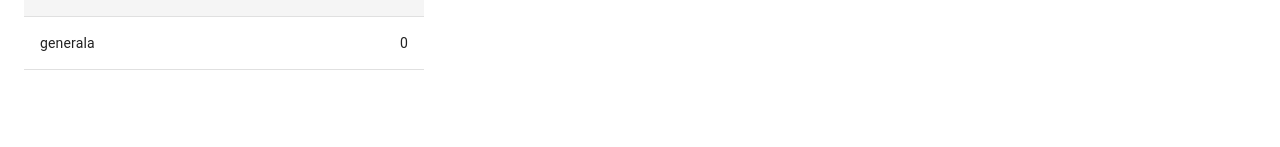
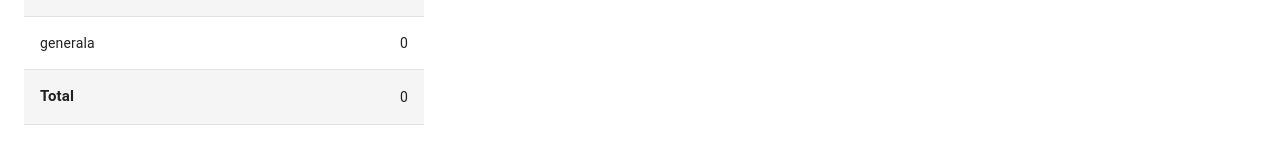
Before and after one commit to RoxanaCamara/unq-ui-roxana-camara-trabajo-final, a React (Create React App) app: page / in a window 1280 px wide. Shown: the part 650-797 px from the top of the page. Built offline with nearby package versions, Linux system fonts and the light colour scheme.

Commit message:
Logica del juego

```diff
--- a/src/components/game/Game.jsx
+++ b/src/components/game/Game.jsx
@@ -5,7 +5,7 @@ import TableGame from '../table/Table';
 import { Contenedor } from '../nav/Contenedor';
 import { Box, Grid } from '@material-ui/core';
 import { makeStyles } from '@material-ui/core/styles';
-import { SessionContext } from '../helper/Session';
+import { SessionContext, useTiradas } from '../helper/Session';
 import Typography from '@material-ui/core/Typography';
 
 
@@ -20,129 +20,17 @@ const useStyles = makeStyles((theme) => ({
 
 const Game = () => {
 
-    const [oportunidades, setOportunidades] = useState(1)
-    const [inicioPartida, setinicioPartida] = useState(false)
     const { state, actions } = useContext(SessionContext)
-    const { dadosGuardados, tiradas, eliminarTirada } = state
-    const { settiradas, seteliminarTirada } = actions
+    const { dadosGuardados, tiradas, eliminarTirada, oportunidades, inicioPartida, dadosValor, tiradasEspeciales } = state
+    const { settiradas, seteliminarTirada, setOportunidades, setinicioPartida, setDadosValor, settiradasEspeciales } = actions
+    const { changeValueDados, tiradaValues, handleDadosEstaticos, handleSolo, handleTiradasEspeciales, handleDices, noseComoLlamarlo } = useTiradas()
+
     const classes = useStyles();
-    const [dadosValor, setDadosValor] = useState([])
-    const [tiradasEspeciales, settiradasEspeciales] = useState({ escalera: false, poker: false, full: false, generala: false })
     const { escalera, poker, full, generala } = tiradasEspeciales
 
-    const tiradaValues = () => {
-        let dices = []
-        for (let i = 0; i < 5; i++) {
-            let number = Math.floor(Math.random() * 6) + 1
-            dices.push(number)
-        }
-        setDadosValor(dices);
-    }
-
-    const handleDices = (event) => {
-        event.preventDefault()
-        setinicioPartida(!inicioPartida)
-        if (inicioPartida) {
-            tiradaValues()
-        }
-    }
-
-    const handleSolo = (num) => {
-        let newTirada = tiradas
-        let n = num - 1
-        let cant = cantidadDeRepetidos(num)
-        let valor = cant * num
-        newTirada[n].value = valor
-        newTirada[n].played = true
-        settiradas(newTirada)
-        reinicio()
-    }
-
-    const reinicio = () => {
-        setinicioPartida(false)
-        setDadosValor([])
-        setOportunidades(1)
-    }
-
-    const handleDadosEstaticos = () => {
-        console.log("handleDadosEstaticos")
-        if (oportunidades < 3) {
-            console.log(oportunidades)
-            setOportunidades(oportunidades + 1)
-            let dn = dadosValor
-            for (let i = 0; i < 5; i++) {
-                if (dadosGuardados[i] == 0) {
-                    let number = Math.floor(Math.random() * 6) + 1
-                    dn[i] = number
-                }
-            }
-            setDadosValor(dn)
-        }else{
-            console.log(oportunidades)
-            let nn = hayTiradasParaSacrificar()
-            console.log(nn)
-            seteliminarTirada(nn)
-        }
-    }
-
-    const handleTiradasEspeciales = (index, puntaje) => {
-        let newTirada = tiradas
-        newTirada[index].value = puntaje
-        settiradas(newTirada)
-        reinicio()
-    }
-
-    const esEscalera = () => {
-        return false
-    }
-
-    const esGenerala = () => {
-        return existeEsaCAntRepetidos(5)
-    }
-
-    const esPoker = () => {
-        return existeEsaCAntRepetidos(4) && existeEsaCAntRepetidos(1)
-    }
-
-    const esFull = () => {
-        return existeEsaCAntRepetidos(3) && existeEsaCAntRepetidos(2)
-    }
-
-    const existeEsaCAntRepetidos = (num) => {
-        let valor = false
-        dadosValor.forEach(function (i) { valor = valor || cantidadDeRepetidos(i) == num });
-        return valor
-    }
-
-    const hayTiradasParaSacrificar = () => {
-        let bool = true
-        tiradas.forEach(function(elemento, indice) {
-            bool = bool && elemento.played
-        })
-        return bool
-    }
-
-    const cantidadDeRepetidos = (specificNumber) => {
-        return dadosValor.filter(n => n == specificNumber).length
-    }
-
-    const noseComoLlamarlo = () => {
-        let myArray = dadosValor;
-        let sinRepetidosDadosvalor = [...new Set(myArray)];
-        let otroArray = sinRepetidosDadosvalor.filter(n => tiradas[n - 1].value == 0)
-        return otroArray
-    }
-
     useEffect(() => {
-        cantidadDeRepetidos()
-        settiradasEspeciales({ escalera: esEscalera(), poker: esPoker(), full: esFull(), generala: esGenerala() })
-
+        changeValueDados()
     }, [dadosValor]
-    )
-
-    useEffect(() => {
-        tiradaValues()
-    }, [inicioPartida]
     )
 
     useEffect(() => {
--- a/src/components/helper/Session.jsx
+++ b/src/components/helper/Session.jsx
@@ -1,4 +1,4 @@
-import { createContext, useState } from "react";
+import { createContext, useContext, useState } from "react";
 
 const dadosSeleccionados = [0,0,0,0,0]
 const nombreTiradas = [
@@ -19,45 +19,165 @@ export const SessionContext = createContext({
         dadosGuardados: dadosSeleccionados,
         tiradas:nombreTiradas,
         dadosValor: [],
-        eliminarTirada: false
+        eliminarTirada: false,
+        oportunidades: 1,
+        inicioPartida: false,
+        tiradasEspeciales: { escalera: false, poker: false, full: false, generala: false }
     },
     actions: {
         setDadosGuardados: (num) => { },
         settiradas: (nn) => { },
         setDadosValor: (nn) => { },
-        seteliminarTirada: (nn) => { }
+        seteliminarTirada: (nn) => { },
+        setOportunidades: (nn) => { },
+        setinicioPartida : (nn) => { },
     }
 })
 
 export const SessionProvider = ({ children }) => {
-    const [dadosGuardados, setDadosGuardados] = useState(dadosSeleccionados)
+    const [inicioPartida, setinicioPartida] = useState(false)
+    const [oportunidades, setOportunidades] = useState(1)
     const [tiradas, settiradas] = useState(nombreTiradas)
     const [dadosValor, setDadosValor] = useState([])
+    const [tiradasEspeciales, settiradasEspeciales] = useState({ escalera: false, poker: false, full: false, generala: false })
+    const [dadosGuardados, setDadosGuardados] = useState(dadosSeleccionados)
     const [eliminarTirada, seteliminarTirada] = useState(false)
 
     const state = {
         dadosGuardados,
         tiradas,
         dadosValor,
-        eliminarTirada
+        eliminarTirada,
+        oportunidades,
+        inicioPartida,
+        tiradasEspeciales
     }
 
     const actions = {
         setDadosGuardados,
         settiradas,
         setDadosValor,
-        seteliminarTirada
+        seteliminarTirada,
+        setOportunidades,
+        setinicioPartida,
+        settiradasEspeciales
     }
-
-    return <SessionContext.Provider value={{ state, actions }}>
-        {children}
-    </SessionContext.Provider>
+    return <SessionContext.Provider value={{ state, actions }}> {children} </SessionContext.Provider>
 }
 
 export const useTiradas = () => {
+    const { state, actions } = useContext(SessionContext)
+    const { dadosGuardados, tiradas, eliminarTirada, oportunidades, inicioPartida, dadosValor, tiradasEspeciales } = state
+    const { settiradas, seteliminarTirada, setOportunidades, setinicioPartida, setDadosValor, settiradasEspeciales } = actions
 
-    const login = () => {
-        return
+
+    const reinicio = () => {
+        setinicioPartida(false)
+        setDadosValor([])
+        setOportunidades(1)
     }
-    return { login }
+
+    const tiradaValues = () => {
+        let dices = []
+        for (let i = 0; i < 5; i++) {
+            let number = Math.floor(Math.random() * 6) + 1
+            dices.push(number)
+        }
+        setDadosValor(dices);
+    }
+
+
+    const handleSolo = (num) => {
+        let newTirada = tiradas
+        let n = num - 1
+        let cant = cantidadDeRepetidos(num)
+        let valor = cant * num
+        newTirada[n].value = valor
+        newTirada[n].played = true
+        settiradas(newTirada)
+        reinicio()
+    }
+
+    const esEscalera = () => {
+        return false
+    }
+
+    const esGenerala = () => {
+        return existeEsaCAntRepetidos(5)
+    }
+
+    const esPoker = () => {
+        return existeEsaCAntRepetidos(4) && existeEsaCAntRepetidos(1)
+    }
+
+    const esFull = () => {
+        return existeEsaCAntRepetidos(3) && existeEsaCAntRepetidos(2)
+    }
+
+    const existeEsaCAntRepetidos = (num) => {
+        let valor = false
+        dadosValor.forEach(function (i) { valor = valor || cantidadDeRepetidos(i) == num });
+        return valor
+    }
+
+    const hayTiradasParaSacrificar = () => {
+        let bool = true
+        tiradas.forEach(function(elemento) {
+            bool = bool && elemento.played
+        })
+        return !bool
+    }
+
+    const cantidadDeRepetidos = (specificNumber) => {
+        return dadosValor.filter(n => n == specificNumber).length
+    }
+
+    const noseComoLlamarlo = () => {
+        let myArray = dadosValor;
+        let sinRepetidosDadosvalor = [...new Set(myArray)];
+        let otroArray = sinRepetidosDadosvalor.filter(n => tiradas[n - 1].value == 0)
+        return otroArray
+    }
+
+    const handleTiradasEspeciales = (index, puntaje) => {
+        let newTirada = tiradas
+        newTirada[index].value = puntaje
+        newTirada[index].played = true
+        settiradas(newTirada)
+        reinicio()
+    }
+
+    const handleDices = (event) => {
+        event.preventDefault()
+        setinicioPartida(!inicioPartida)
+        if (inicioPartida) {
+            tiradaValues()
+        }
+    }
+
+    const handleDadosEstaticos = () => {
+        if (oportunidades < 3) {
+            setOportunidades(oportunidades + 1)
+            let dn = dadosValor
+            for (let i = 0; i < 5; i++) {
+                if (dadosGuardados[i] == 0) {
+                    let number = Math.floor(Math.random() * 6) + 1
+                    dn[i] = number
+                }
+            }
+            setDadosValor(dn)
+        }else{
+            console.log(oportunidades)
+            let nn = hayTiradasParaSacrificar()
+            seteliminarTirada(nn)
+        }
+    }
+
+    const changeValueDados = () => {
+        cantidadDeRepetidos()
+        settiradasEspeciales({ escalera: esEscalera(), poker: esPoker(), full: esFull(), generala: esGenerala() })
+    }
+
+
+    return {changeValueDados ,tiradaValues,reinicio,  handleDadosEstaticos, handleSolo, handleTiradasEspeciales, handleDices, noseComoLlamarlo }
 }
--- a/src/components/table/Table.jsx
+++ b/src/components/table/Table.jsx
@@ -1,4 +1,4 @@
-import React, { useContext, useState } from 'react';
+import React, { useContext } from 'react';
 import { withStyles, makeStyles } from '@material-ui/core/styles';
 import Table from '@material-ui/core/Table';
 import TableBody from '@material-ui/core/TableBody';
@@ -6,11 +6,11 @@ import TableCell from '@material-ui/core/TableCell';
 import TableContainer from '@material-ui/core/TableContainer';
 import TableHead from '@material-ui/core/TableHead';
 import TableRow from '@material-ui/core/TableRow';
-import Paper from '@material-ui/core/Paper';
 import { SessionContext } from '../helper/Session';
 import { faBan } from '@fortawesome/free-solid-svg-icons';
 import { FontAwesomeIcon } from '@fortawesome/react-fontawesome';
 import TiradaCheck from './TiradaCheck';
+import { Box } from '@material-ui/core';
 
 const StyledTableCell = withStyles((theme) => ({
   head: {
@@ -37,7 +37,6 @@ const useStyles  = makeStyles((theme) => ({
 }))
 
 const TableGame = () => {
-
   const { state } = useContext(SessionContext)
   const {  tiradas , eliminarTirada} = state
   const classes = useStyles();
@@ -59,19 +58,34 @@ const TableGame = () => {
                 {row.name}
               </StyledTableCell>
               <StyledTableCell align="right">
-            {  row.played && row.value== 0 ?
-            <FontAwesomeIcon icon={faBan} size="lg" />
-            :
-            row.value
-            }
+                {row.value}
               </StyledTableCell>
              {
-             eliminarTirada && <StyledTableCell align="right">
+             eliminarTirada  &&
+             <>
+             {
+               !row.played ?
+              <StyledTableCell align="right">
              <TiradaCheck tirada={row} index={index} />
                </StyledTableCell>
+               :
+               <StyledTableCell align="right">
+               <FontAwesomeIcon icon={faBan} size="lg" />
+                 </StyledTableCell> }
+            </>
             }
             </StyledTableRow>
           ))}
+          <StyledTableRow>
+              <StyledTableCell component="th">
+              <Box fontWeight="fontWeightBold" fontSize={15}>
+              Total
+              </Box>
+              </StyledTableCell>
+              <StyledTableCell align="right">
+                0
+              </StyledTableCell>
+            </StyledTableRow>
         </TableBody>
       </Table>
     </TableContainer>
--- a/src/components/table/TiradaCheck.jsx
+++ b/src/components/table/TiradaCheck.jsx
@@ -1,17 +1,20 @@
 import React, { useContext, useState } from 'react'
-import { SessionContext } from '../helper/Session';
+import { SessionContext, useTiradas } from '../helper/Session';
 import Checkbox from '@material-ui/core/Checkbox';
 
-
  const TiradaCheck = ({tirada, index}) => {
-  const { state } = useContext(SessionContext)
-  const {  tiradas , eliminarTirada} = state
-      const [checked, setChecked] = useState(false);
+  const { state, actions } = useContext(SessionContext)
+  const {  tiradas , eliminarTirada } = state
+  const { seteliminarTirada, settiradas } = actions
+  const [checked, setChecked ] = useState(false);
+  const { reinicio } = useTiradas()
 
   const handleChange = (event) => {
     event.preventDefault()
     if(event.target.checked){
-          tiradas[5].played = true
+      tiradas[index].played = true
+      seteliminarTirada(false)
+      reinicio()
     }
     setChecked(!checked)
   }
@@ -19,7 +22,6 @@ import Checkbox from '@material-ui/core/Checkbox';
   return (
     <>
       <Checkbox checked={checked} onChange={handleChange} inputProps={{ 'aria-label': 'primary checkbox' }} />
-
     </>
   )
 }
```
Lines whose indentation alone changed are shown as unchanged.
